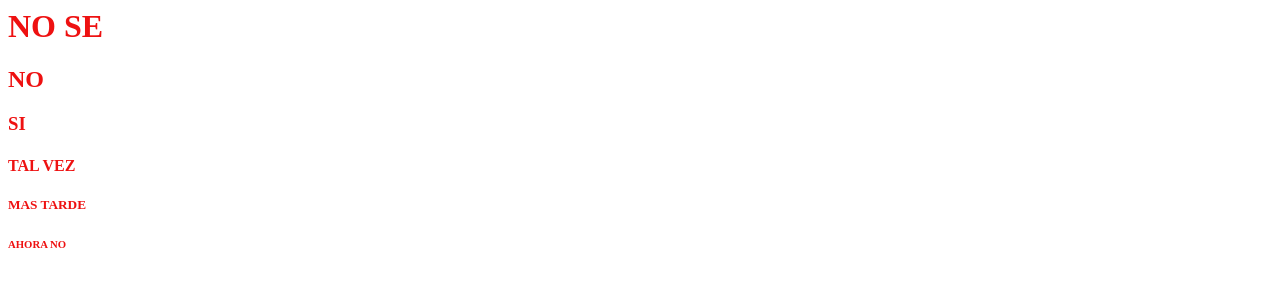
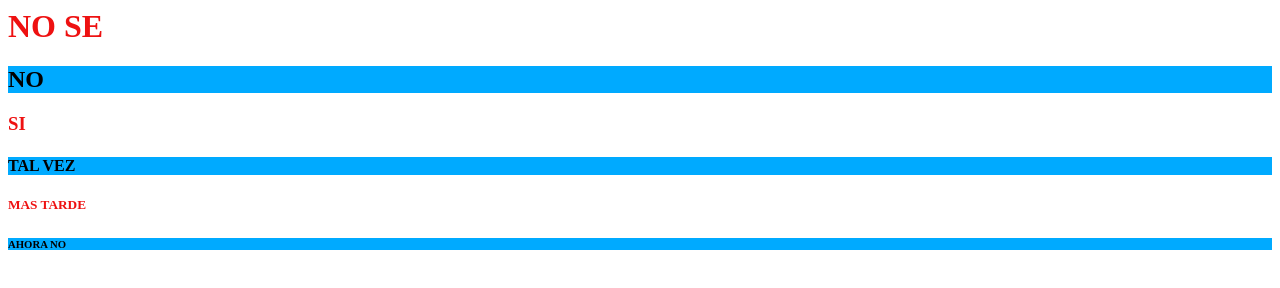
Before and after one commit to macadriano/MapaGUS, a plain HTML site: page index.html in a window 1280 px wide. Drawn offline with Linux system fonts and the light colour scheme.

Commit message:
Update heading styles in index.html to use background color for improved visibility

```diff
--- a/index.html
+++ b/index.html
@@ -5,8 +5,8 @@
   a:hover { color: #c00; }     /* link al pasar el mouse */
 </style>
 <h1 class="rojo">NO SE</h1>
-<h2 class="rojo">NO</h2>
+<h2 class="bg-azul">NO</h2>
 <h3 class="rojo">SI</h3>
-<h4 class="rojo">TAL VEZ</h4>
+<h4 class="bg-azul">TAL VEZ</h4>
 <h5 class="rojo">MAS TARDE</h5>
-<h6 class="rojo">AHORA NO</h6>
+<h6 class="bg-azul">AHORA NO</h6>
```
